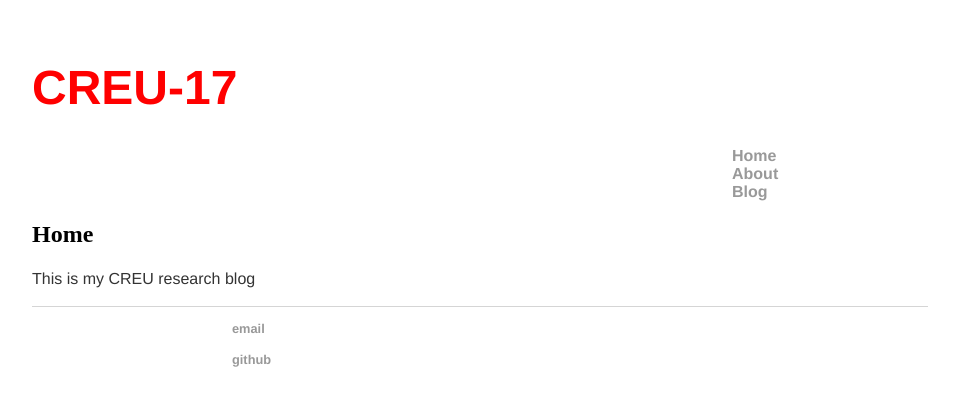
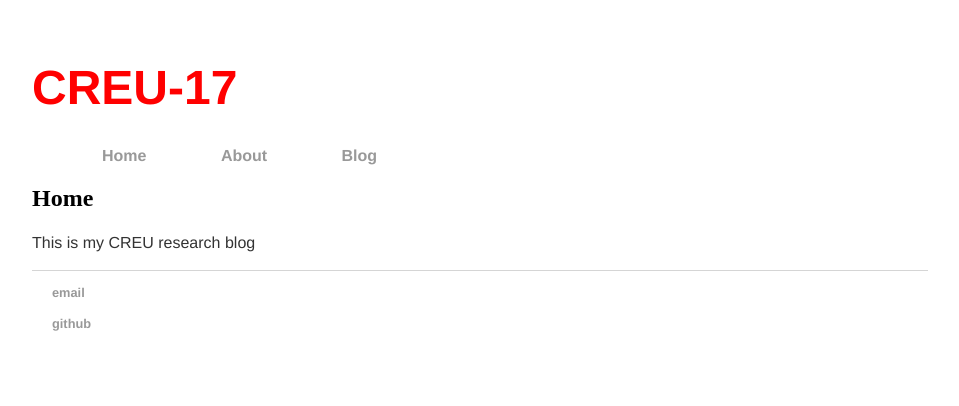
Before and after one commit to maxpaper86/CREU-Poly-17, a Jekyll site: the page built from index.html, in a window 1280 px wide. Shown: the top 406 px of the page, without its empty margins (160-1119 px from the left). Built offline with Jekyll 4.4.1, drawn with Linux system fonts in a browser that asks for light colours.

Commit message:
Update main.css

```diff
--- a/css/main.css
+++ b/css/main.css
@@ -16,13 +16,13 @@
 ul {
     font-family:'Helvetica', 'Arial', 'Sans-Serif';
     padding: 0px;
-    margin-left: 200px;
+    margin-left: 20px;
     font-size: 1em;
     list-style: disc;
 }
 li {
     padding:0px;
-    margin-left: 500px;
+    margin-left: 50px;
 }
 
 a {
```
